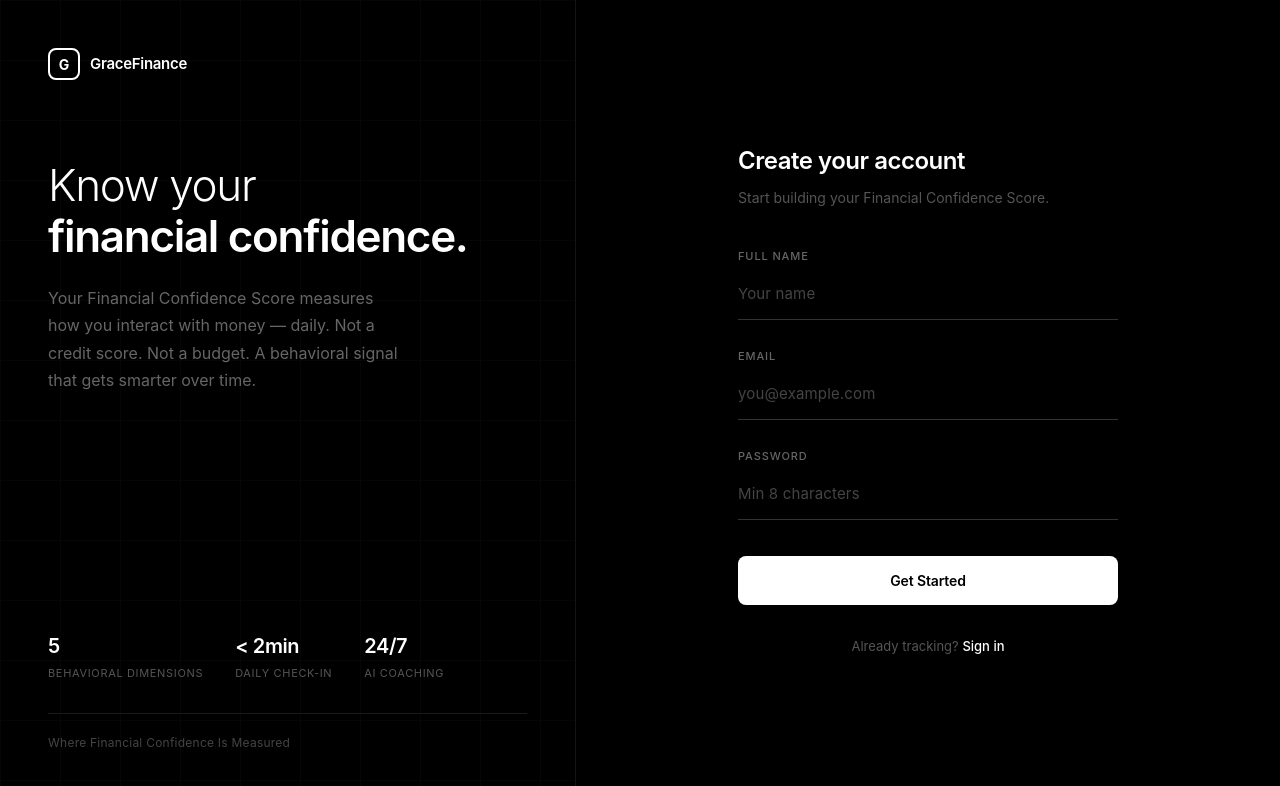
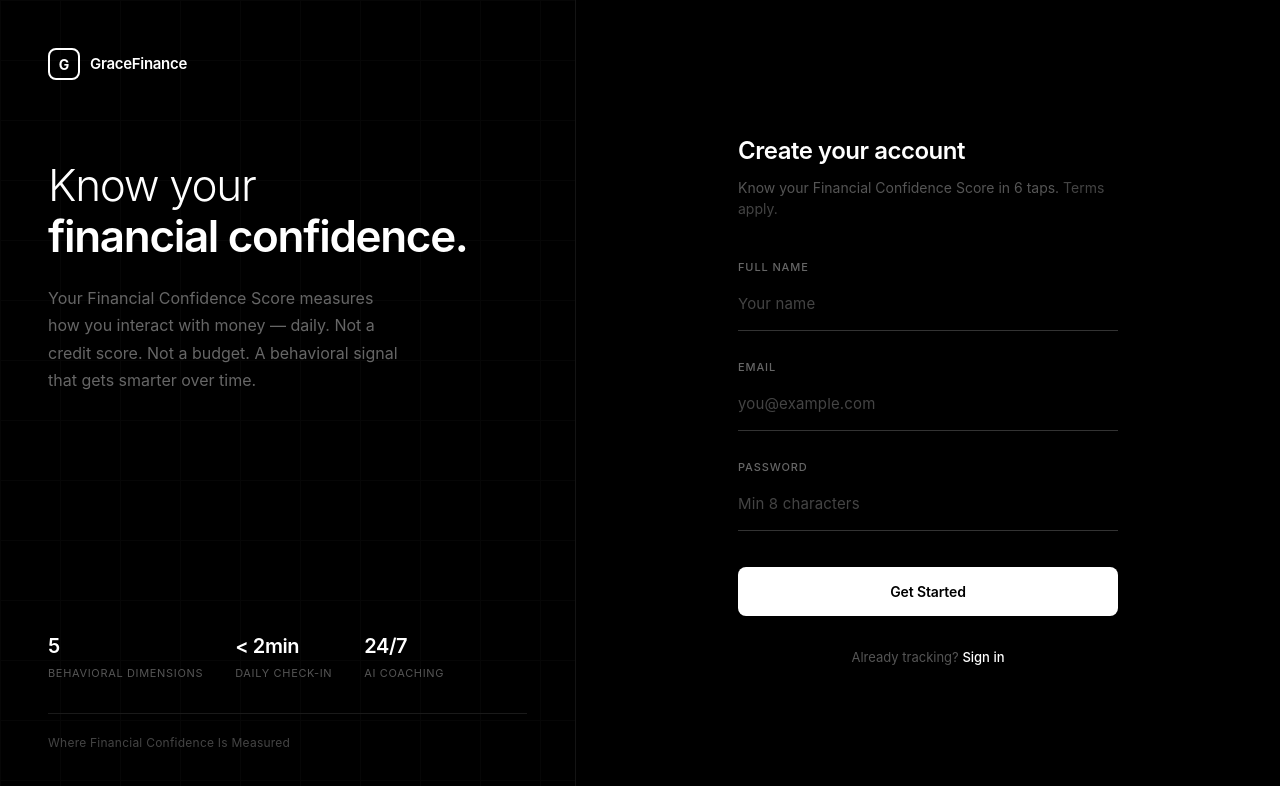
Before and after one commit to zlajeunesse1/GraceFinance, a React (Vite) app: page /signup in a window 1280 px wide. Shown: the top 786 px of the page. Built offline with nearby package versions, Linux system fonts and the light colour scheme; a web font is replaced by a local one.

Commit message:
signup: know your FCS in 6 taps

```diff
--- a/src/pages/SignupPage.jsx
+++ b/src/pages/SignupPage.jsx
@@ -78,7 +78,7 @@ export default function SignupPage() {
         <div style={{ width: '100%', maxWidth: 380 }}>
           <div style={{ marginBottom: 40 }}>
             <h2 style={{ fontSize: 24, fontWeight: 600, color: '#ffffff', margin: '0 0 8px', letterSpacing: '-0.02em' }}>Create your account</h2>
-            <p style={{ fontSize: 14, color: '#555555', margin: 0 }}>Start building your Financial Confidence Score.</p>
+            <p style={{ fontSize: 14, color: '#555555', margin: 0 }}>Know your Financial Confidence Score in 6 taps. <span style={{ color: '#444444' }}>Terms apply.</span></p>
           </div>
           {apiError && (<div style={{ marginBottom: 24, padding: '12px 16px', border: '1px solid #331111', background: '#1a0a0a', borderRadius: 8, fontSize: 13, color: '#ff4444' }}>{apiError}</div>)}
           <form onSubmit={handleSubmit}>
```
